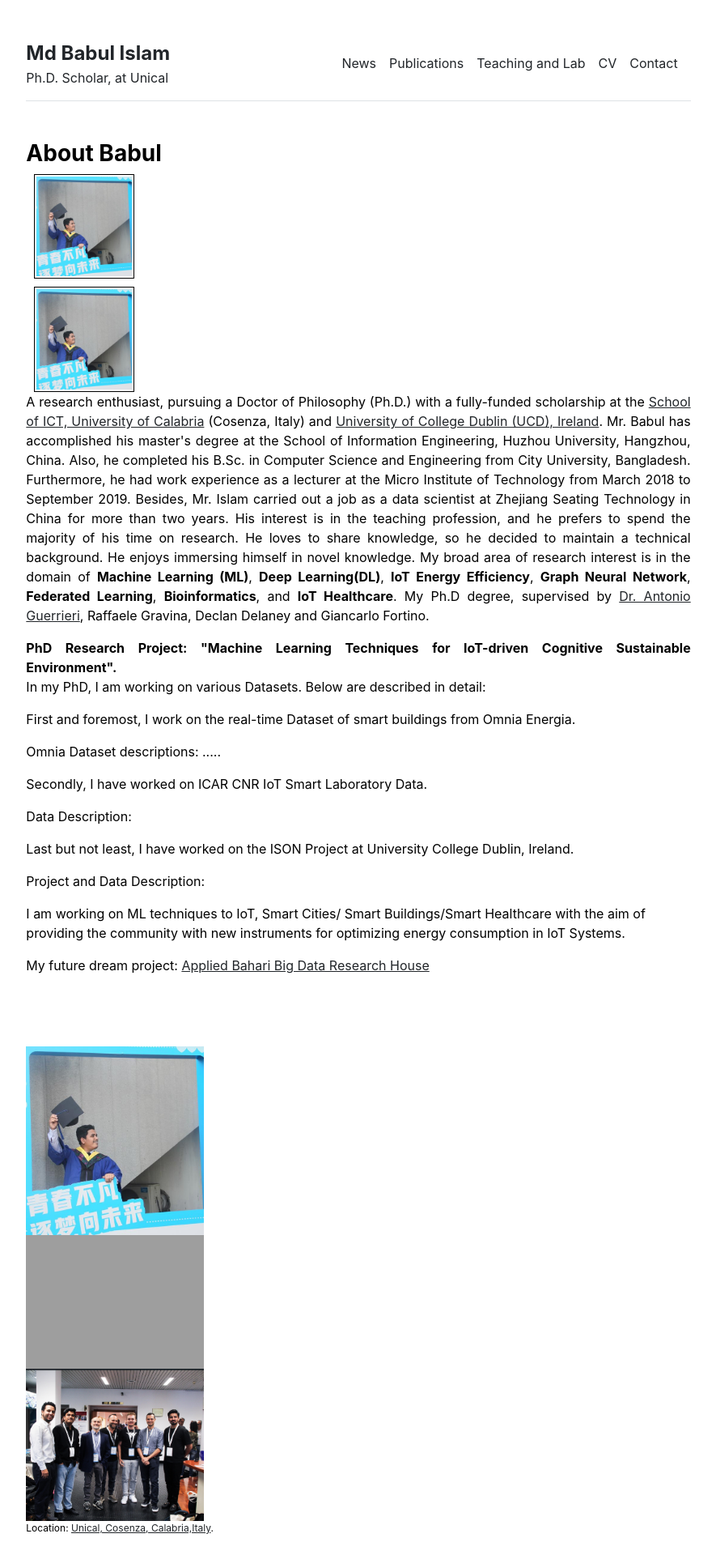
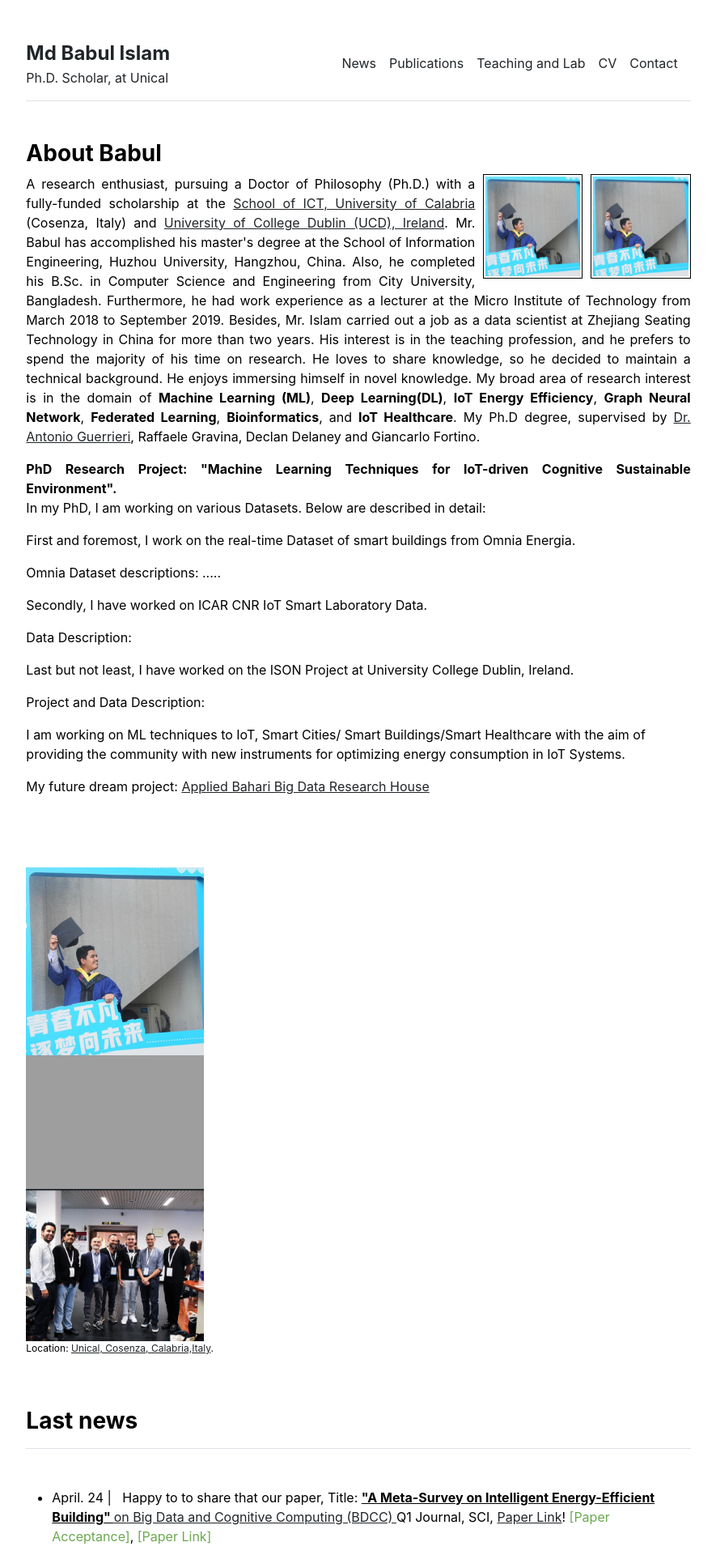
Before and after one commit to babulcseian/babulcseian.github.io, a Jekyll site: the page built from index.md, in a window 1280 px wide. Shown: the top 1920 px of the page at 81% size, without its empty margins (197-1082 px from the left). Built offline with Jekyll 4.4.1, drawn with Linux system fonts in a browser that asks for light colours; a style sheet for code colours, icons or effects is not loaded.

Commit message:
Update home.html

```diff
--- a/_layouts/home.html
+++ b/_layouts/home.html
@@ -6,8 +6,8 @@
   <div class="col-md-15">
     <h3 class="fw-bold">About Babul</h3>
 
-<img src="{{ site.github.url }}/assets/img/Md Babul Con.jpg" alt="Home" width="15%" title="MSc Graduation" style="margin-left:10px; margin-bottom:10px; border: solid black 1px; padding: 2px; display: block;">
-    <img src="{{ site.github.url }}/assets/img/Md Babul Con.jpg" alt="Home" width="15%" title="MSc Graduation" style="margin-left:10px; border: solid black 1px; padding: 2px; display: block;">
+ <img src="{{ site.github.url }}/assets/img/Md Babul Con.jpg" alt="Home" width="15%" title="MSc Graduation" style="float: right; margin-left: 10px; margin-bottom: 10px; border: solid black 1px; padding: 2px;">
+    <img src="{{ site.github.url }}/assets/img/Md Babul Con.jpg" alt="Home" width="15%" title="MSc Graduation" style="float: right; margin-left: 10px; margin-bottom: 10px; border: solid black 1px; padding: 2px;">
 
     <p align="justify"> A research enthusiast, pursuing a Doctor of Philosophy (Ph.D.) with a fully-funded scholarship at the <a class="other" href='https://dottorato.dimes.unical.it/students/md-babul-islam'>School of ICT, University of Calabria</a> (Cosenza, Italy)
        and <a class="other" href='https://www.ucd.ie/'>University of College Dublin (UCD), Ireland</a>.
```
